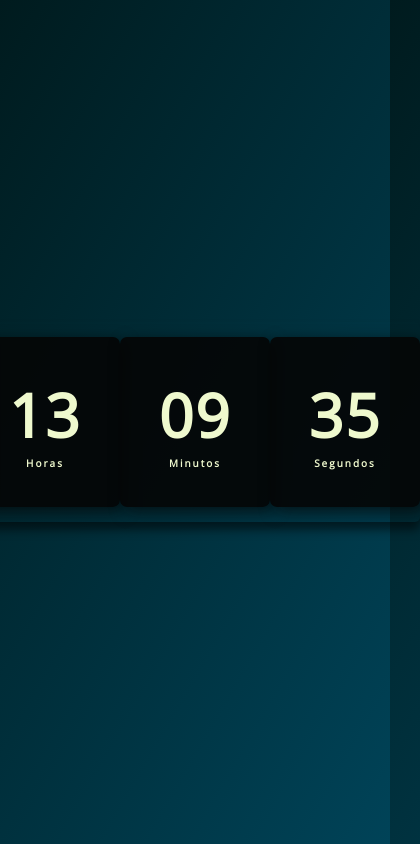
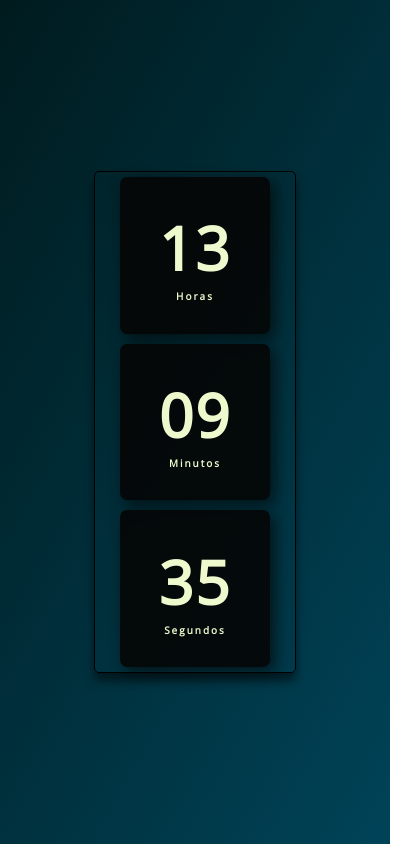
Before and after one commit to Jhonatan-port/Relogio-Javascript, a plain HTML site: page index.html in a window 390 px wide. Shown: the whole page, 420 px wide, since content can reach past the window. Drawn offline with nearby package versions, Linux system fonts and the light colour scheme.

Commit message:
Adicionando reponsividade

```diff
--- a/assets/css/styles.css
+++ b/assets/css/styles.css
@@ -25,6 +25,10 @@ body{
     background: transparent;
     border-radius: 5px;
     box-shadow: 0px 8px 10px rgb(0, 0, 0, .5);
+    border-style: solid;
+    border-width: 0.5px;
+    border-color: black;
+
 }
 
 .relogio div{
@@ -50,3 +54,17 @@ body{
 .relogio span.tempo{
     font-size: 10px;
 }
+
+@media screen and (max-width: 502px) {
+    .relogio{
+
+        flex-direction: column;
+        height: 500px;
+        width: 200px;
+
+    }
+
+    .relogio div{
+        margin: 5px 0;
+    }
+}
```
